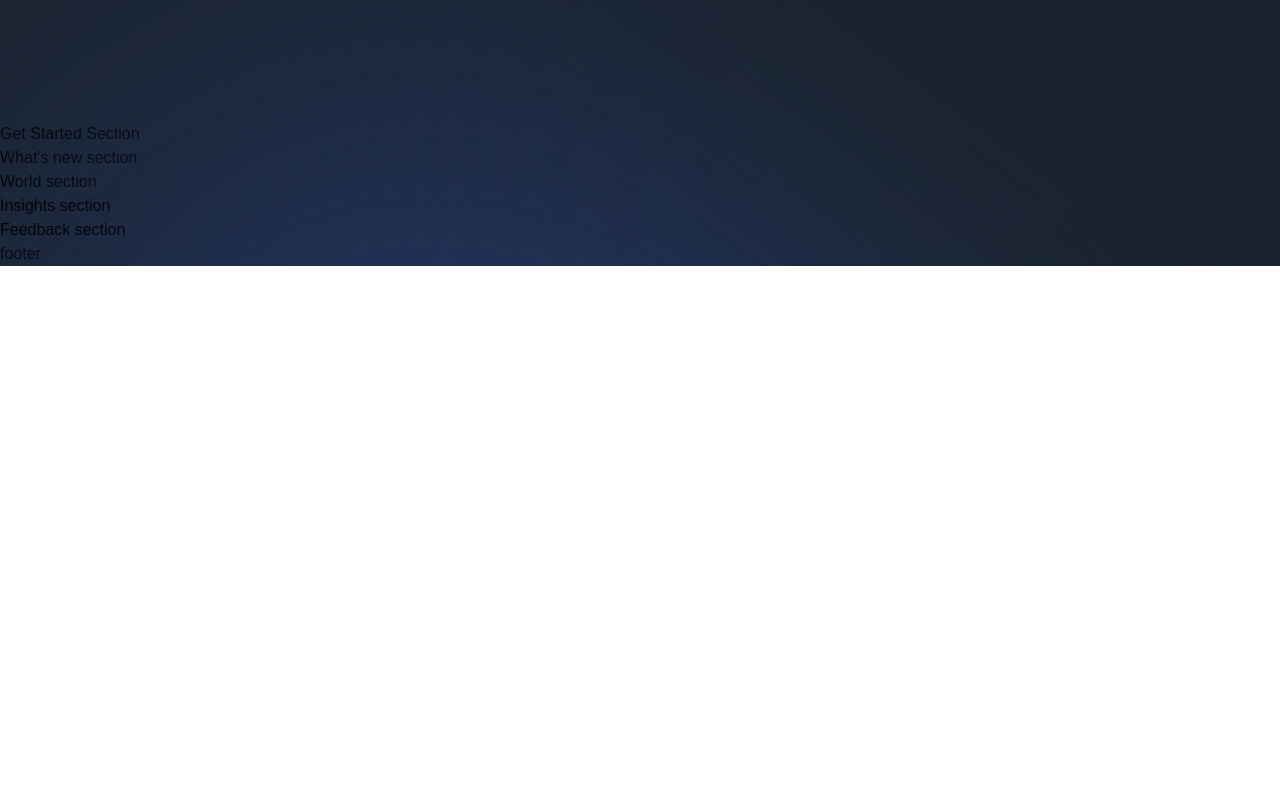
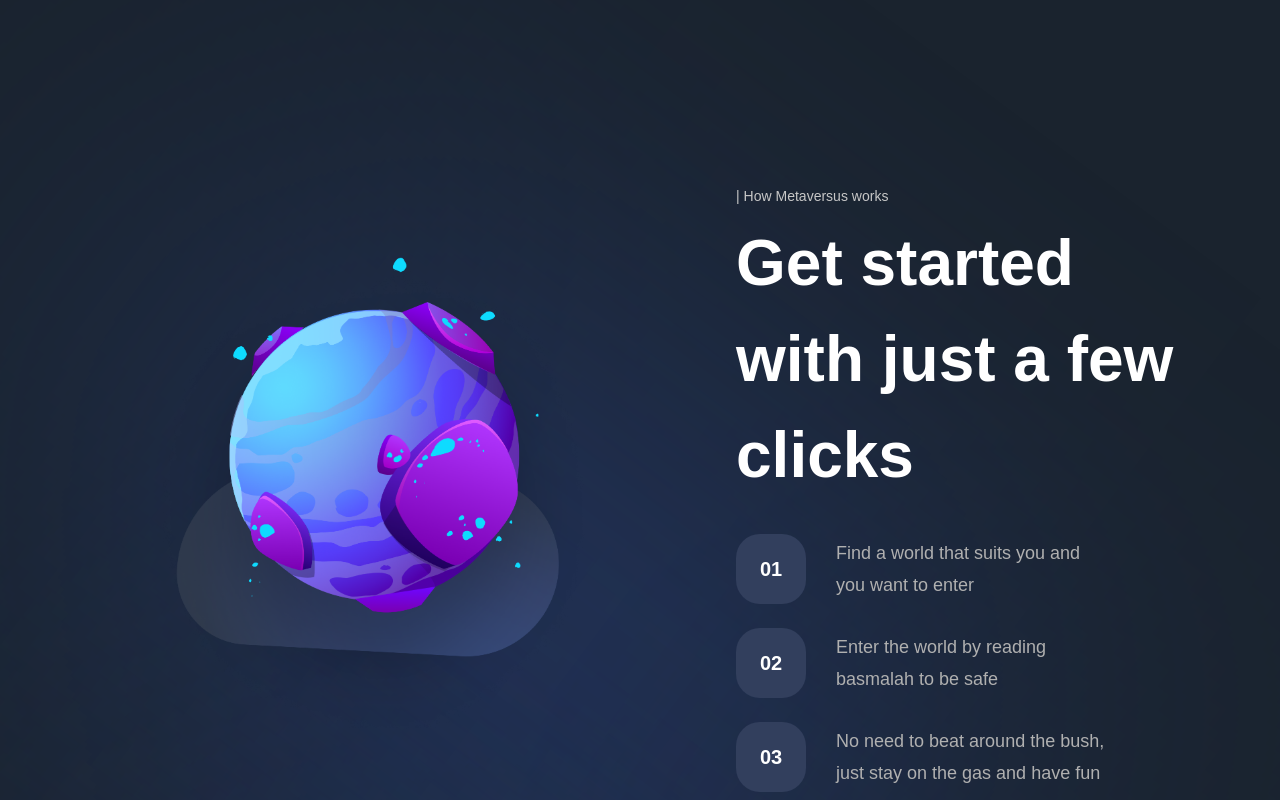
Before and after one commit to yuviS003/next13-metaverse-landing, a Next.js app: page / in a window 1280 px wide. Shown: the part 2180-2980 px from the top of the page. Before the commit the page ends 2446 px from the top, so only its background shows below. Built offline with nearby package versions, Linux system fonts and the light colour scheme; a web font is replaced by a local one.

Commit message:
get started

```diff
--- a/components/StartSteps.jsx
+++ b/components/StartSteps.jsx
@@ -1,6 +1,15 @@
-const StartSteps = () => (
-  <div>
-    start steps
+import styles from '../styles';
+
+const StartSteps = ({ number, text }) => (
+  <div className={`${styles.flexCenter} flex-row`}>
+    <div
+      className={`${styles.flexCenter} w-[70px] h-[70px] rounded-[24px] bg-[#323f5d]`}
+    >
+      <p className="font-bold text-[20px] text-white">0{number}</p>
+    </div>
+    <p className="flex-1 ml-[30px] font-normal text-[18px] text-[#B0B0B0] leading-[32px]">
+      {text}
+    </p>
   </div>
 );
 
--- a/sections/GetStarted.jsx
+++ b/sections/GetStarted.jsx
@@ -1,8 +1,43 @@
 'use client';
 
+import { motion } from 'framer-motion';
+import { StartSteps, TitleText, TypingText } from '../components';
+import styles from '../styles';
+import { staggerContainer, fadeIn, planetVariants } from '../utils/motion';
+import { startingFeatures } from '../constants';
+
 const GetStarted = () => (
-  <section>
-    Get Started Section
+  <section className={`${styles.paddings} relative z-10`}>
+    <motion.div
+      variants={staggerContainer}
+      initial="hidden"
+      whileInView="show"
+      viewport={{ once: false, amount: 0.25 }}
+      className={`${styles.innerWidth} mx-auto flex lg:flex-row flex-col gap-8`}
+    >
+      <motion.div
+        variants={planetVariants('left')}
+        className={`flex-1 ${styles.flexCenter}`}
+      >
+        <img
+          src="/get-started.png"
+          alt="get-started"
+          className="w-[85%] h-[85%] object-contain"
+        />
+      </motion.div>
+      <motion.div
+        variant={fadeIn('left', 'tween', 0.2, 1)}
+        className="flex-[0.75] flex justify-center flex-col"
+      >
+        <TypingText title="| How Metaversus works" />
+        <TitleText title={<>Get started with just a few clicks</>} />
+        <div className="mt-[31px] flex flex-col max-w-[370px] gap-[24px]">
+          {startingFeatures.map((feature, index) => (
+            <StartSteps key={feature} number={index + 1} text={feature} />
+          ))}
+        </div>
+      </motion.div>
+    </motion.div>
   </section>
 );
 
```
